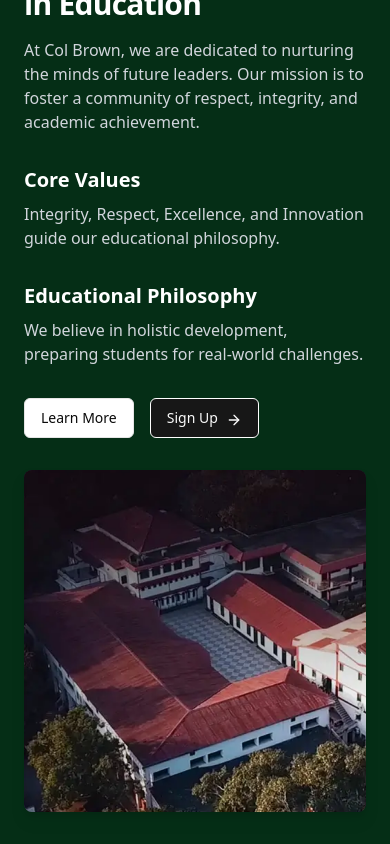
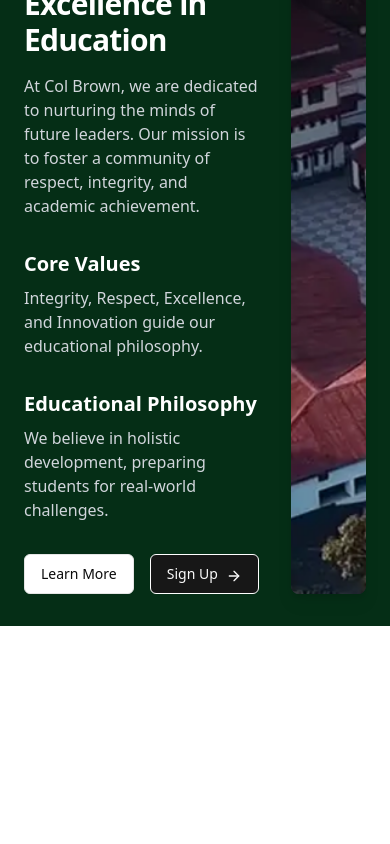
Before and after one commit to Stealth-Rishabh/ColBrownSchool, a React (Vite) app: page / in a window 390 px wide. Shown: the part 1086-1930 px from the top of the page. After the commit the page ends 1712 px from the top, so only its background shows below. Built offline with nearby package versions, Linux system fonts and the light colour scheme.

Commit message:
fixed style

```diff
--- a/src/pages/landingPage/Legacy.jsx
+++ b/src/pages/landingPage/Legacy.jsx
@@ -6,8 +6,8 @@ export default function Legacy() {
   return (
     <section className="bg-green-950">
       <Container>
-        <div className="grid gap-8 lg:grid-cols-2 lg:gap-24 items-start">
-          <div className="space-y-8">
+        <div className="flex gap-8 lg:gap-24">
+          <div className="flex-1 space-y-8">
             <div className="space-y-4 sm:space-y-6">
               <p className="sm:text-lg font-medium text-white">Legacy</p>
               <h1 className="text-3xl font-bold tracking-tight sm:text-5xl text-white">
@@ -21,14 +21,18 @@ export default function Legacy() {
             </div>
             <div className="grid gap-8 md:grid-cols-2">
               <div className="space-y-2">
-              <h2 className="text-xl font-semibold text-white">Core Values</h2>
+                <h2 className="text-xl font-semibold text-white">
+                  Core Values
+                </h2>
                 <p className="text-gray-300 sm:text-lg dark:text-gray-200">
                   Integrity, Respect, Excellence, and Innovation guide our
                   educational philosophy.
                 </p>
               </div>
               <div className="space-y-2">
-              <h2 className="text-xl font-semibold text-white">Educational Philosophy</h2>
+                <h2 className="text-xl font-semibold text-white">
+                  Educational Philosophy
+                </h2>
                 <p className="text-gray-300 sm:text-lg dark:text-gray-200">
                   We believe in holistic development, preparing students for
                   real-world challenges.
@@ -43,8 +47,7 @@ export default function Legacy() {
               </Button>
             </div>
           </div>
-
-        <div className="aspect-square bg-gray-800 rounded-lg overflow-hidden drop-shadow-lg">
+          <div className="flex-1 bg-gray-800 rounded-lg overflow-hidden drop-shadow-lg">
             <img
               src={img1}
               alt="Educational Excellence"
```
Lines whose indentation alone changed are shown as unchanged.
